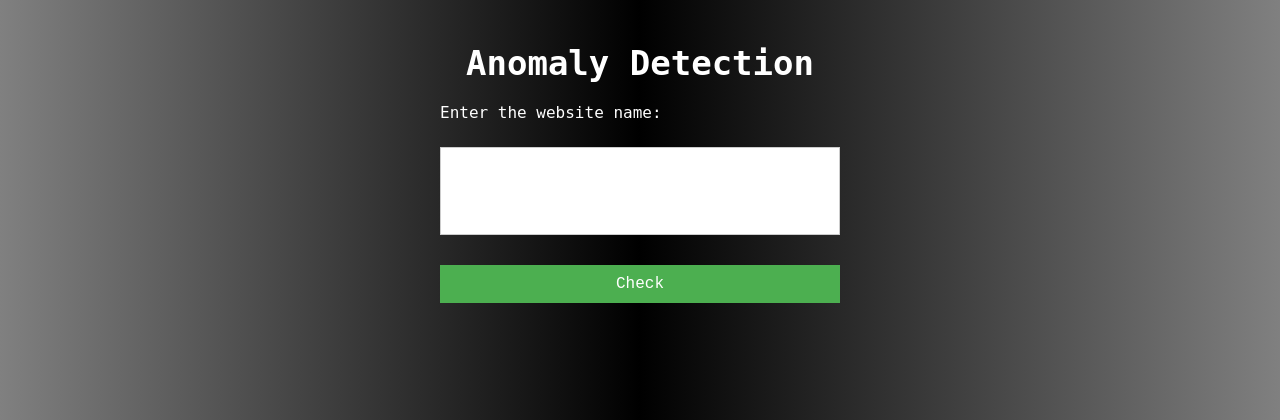
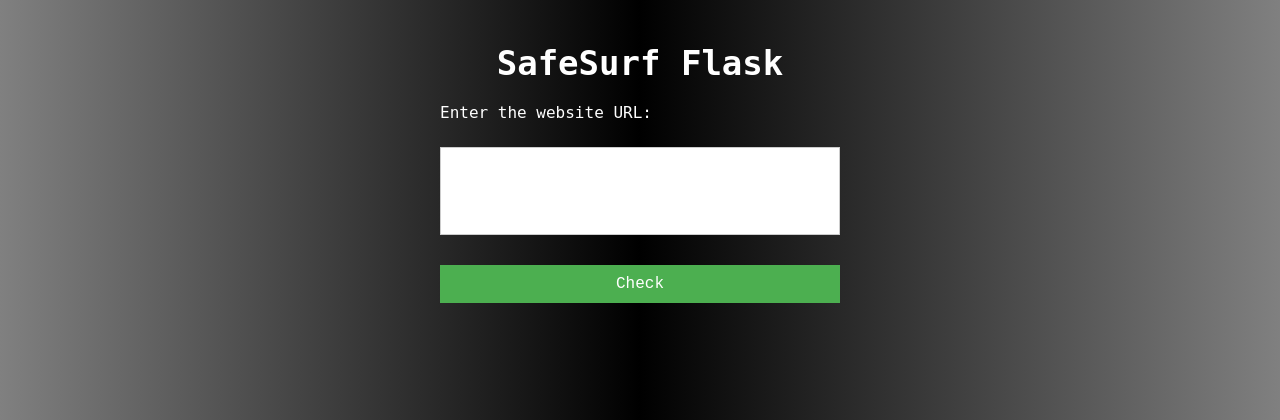
Before and after one commit to ayoopriyanshu/safesurf, a Python web app: template flask/templates/index.html in a window 1280 px wide. Shown: the top 420 px of the page. Run offline with Jinja, Linux system fonts and the light colour scheme; the template is opened without the code that fills it, so the values that code supplies are empty.

Commit message:
Update index.html

```diff
--- a/flask/templates/index.html
+++ b/flask/templates/index.html
@@ -1,13 +1,13 @@
 <!DOCTYPE html>
 <html>
 <head>
-    <title>Website Anomaly Predictor</title>
+    <title>SafeSurf Anomaly Predictor</title>
     <link rel="stylesheet" href="/static/style.css">
 </head>
 <body>
-    <h1 id="head">Anomaly Detection</h1>
+    <h1 id="head">SafeSurf Flask</h1>
     <form method="POST" action="/predict">
-        <label for="text" style="color: white;">Enter the website name:</label><br>
+        <label for="text" style="color: white;">Enter the website URL:</label><br>
         <textarea name="text" id="text" cols="30" rows="10"></textarea> <br><br>
         <button type="submit" style="font-family: 'Courier New', Courier, monospace;">Check</button>
     </form>
```
